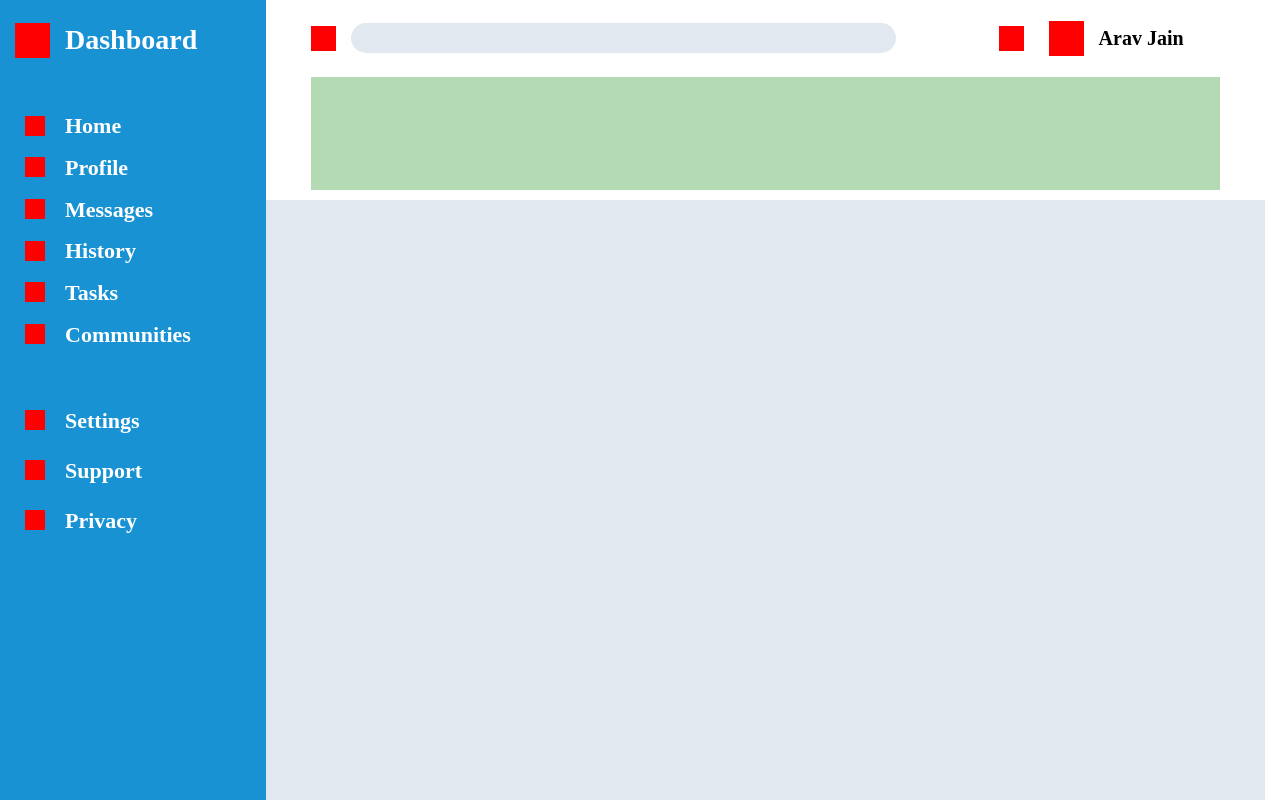
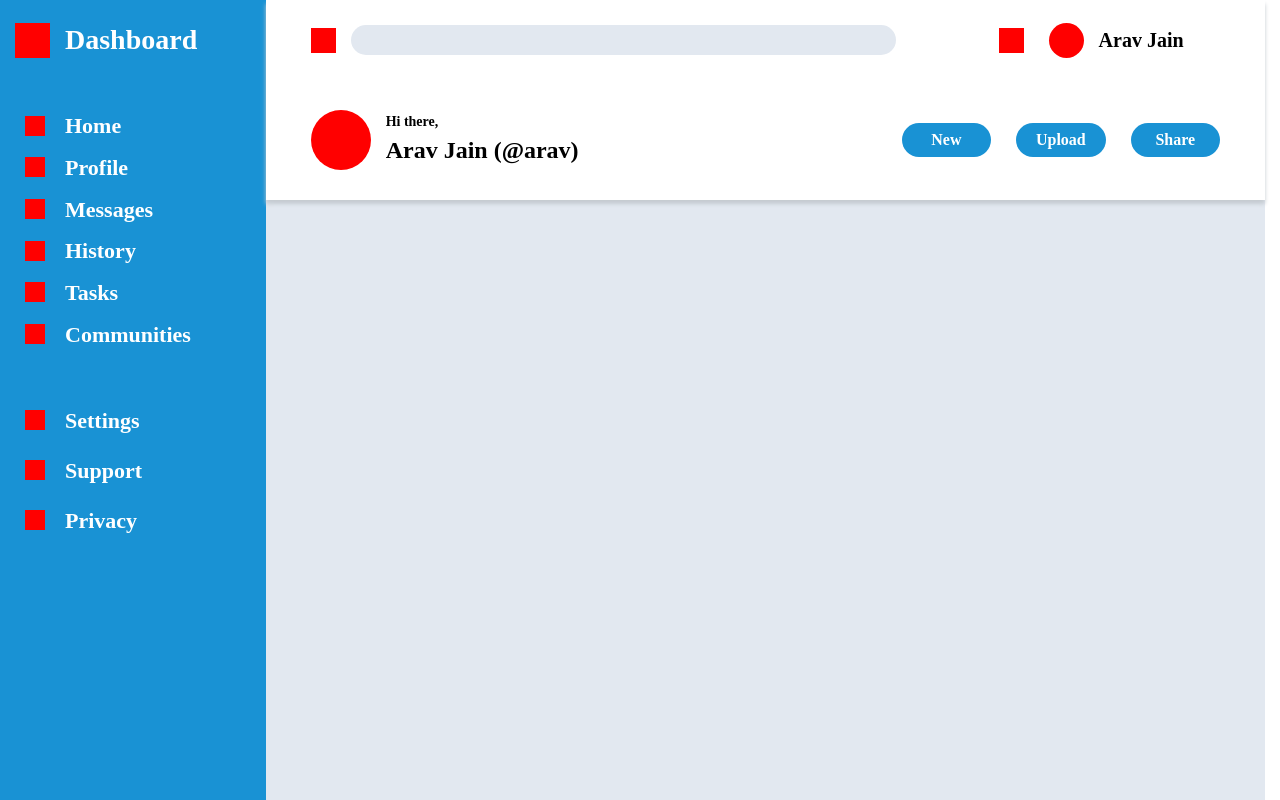
Before and after one commit to Unstoppable-AJ-LimitsNotFound/admin-dashboard, a plain HTML site: page index.html in a window 1280 px wide. Shown: the top 800 px of the page. Drawn offline with Linux system fonts and the light colour scheme.

Commit message:
Lay out the user greeting and action buttons in bottom part of header

```diff
--- a/index.html
+++ b/index.html
@@ -39,7 +39,7 @@
       <div class="header-top">
         <div class="search-bar">
           <div class="search-icon header-icons"></div>
-          <input type="text">
+          <input type="text" />
         </div>
         <div class="user-info">
           <div class="bell-icon header-icons"></div>
@@ -48,7 +48,18 @@
         </div>
       </div>
       <div class="header-bottom">
-
+        <div class="user-greeting">
+          <div class="pfp-big"></div>
+          <div class="user-greeting-text">
+            <div class="user-greeting-text-top">Hi there,</div>
+            <div class="user-greeting-text-bottom"><h2>Arav Jain (@arav)</h2></div>
+          </div>
+        </div>
+        <div class="user-actions">
+          <button>New</button>
+          <button>Upload</button>
+          <button>Share</button>
+        </div>
       </div>
     </header>
     <main></main>
--- a/style.css
+++ b/style.css
@@ -135,11 +135,14 @@ body {
 
 header {
   background-color: #ffffff;
-  padding: 10px 45px;
+  padding: 10px 45px 0px 45px;
   grid-area: 1 / 2 / 2 / 3;
   display: grid;
   grid-template-rows: 1fr 2fr;
   gap: 10px;
+  z-index: 2;
+  box-shadow: 0px 4px 4px 0px #c5cbd1;
+  /* box-shadow: 0px 4px 3px 0px #d0d6dd; */
 }
 
 .header-top {
@@ -147,10 +150,6 @@ header {
   display: grid;
   grid-template-columns: 75% 21%;
   align-items: center;
-}
-
-.header-bottom {
-  background-color: rgba(0, 128, 0, 0.293);
 }
 
 .search-bar {
@@ -179,7 +178,6 @@ header {
   font-size: 20px;
 }
 
-
 .header-icons {
   width: 25px;
   height: 25px;
@@ -189,6 +187,48 @@ header {
 .pfp-mini {
   width: 35px;
   height: 35px;
+  border-radius: 50%;
+}
+
+.header-bottom {
+  /* background-color: rgba(0, 128, 0, 0.293); */
+  display: grid;
+  grid-template-columns: 65% 35%;
+  align-items: center;
+}
+
+.pfp-big {
+  width: 60px;
+  height: 60px;
+  border-radius: 50%;
+  background-color: red;
+}
+
+.user-greeting {
+  display: grid;
+  grid-template-columns: 75px 1fr;
+}
+
+.user-greeting-text-top {
+  font-weight: bold;
+  font-size: 14px;
+  margin-top: 1px;
+}
+
+.user-actions {
+  /* background-color: rgba(255, 0, 0, 0.195); */
+  display: grid;
+  grid-template-columns: 1fr 1fr 1fr;
+  gap: 25px;
+}
+
+.user-actions button {
+  border-radius: 999px;
+  border: none;
+  background-color: #1992d4;
+  color: white;
+  font-weight: bold;
+  padding: 5px 0;
 }
 
 main {
```
